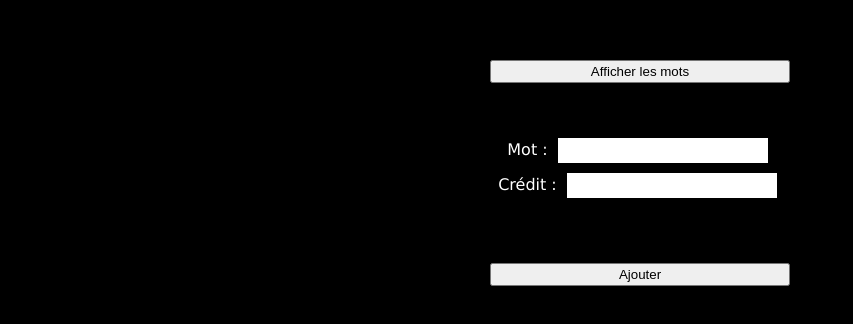
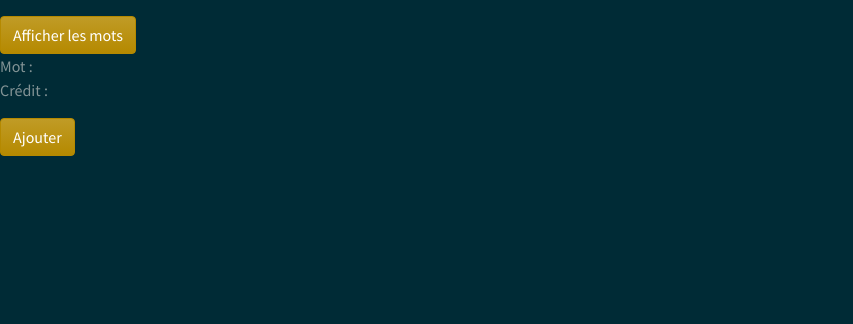
Before and after one commit to MaxBly/fiston, a website: page public/index.html in a window 1280 px wide. Shown: the whole page, without its empty margins (0-853 px from the left). Drawn offline with nearby package versions, Linux system fonts and the light colour scheme; no server answers.

Commit message:
fiston fix

```diff
--- a/public/index.html
+++ b/public/index.html
@@ -5,19 +5,22 @@
     <meta charset="UTF-8">
     <meta name="viewport" content="width=device-width, initial-scale=1.0">
     <meta http-equiv="X-UA-Compatible" content="ie=edge">
-    <link rel="stylesheet" href="styles.css">
+    <link rel="stylesheet" href="https://bootswatch.com/4/solar/bootstrap.min.css">
+    <!-- <link rel="stylesheet" href="styles.css"> -->
     <title>Fiston</title>
 </head>
 
 <body>
-    <div id="container">
+    <div class="form-group" id="container">
         <p></p>
-        <button id="disp">Afficher les mots</button> <br />
-        <div id="textbox">
-            <label for="w">Mot : </label><input type="text" id="w"><br />
-            <label for="c">Crédit : </label><input type="text" id="c"><br />
+        <button class="btn btn-primary" id="disp">Afficher les mots</button> <br />
+        <div class="form-group" id="textbox">
+            <label class="custom-control-label" for="w">Mot : </label><input class="custom-control-input" type="text"
+                id="w"><br />
+            <label class="custom-control-label" for="c">Crédit : </label><input class="custom-control-input" type="text"
+                id="c"><br />
         </div>
-        <button id="send">Ajouter</button>
+        <button class="btn btn-primary" id="send">Ajouter</button>
     </div>
     <div id="words"></div>
 </body>
```
